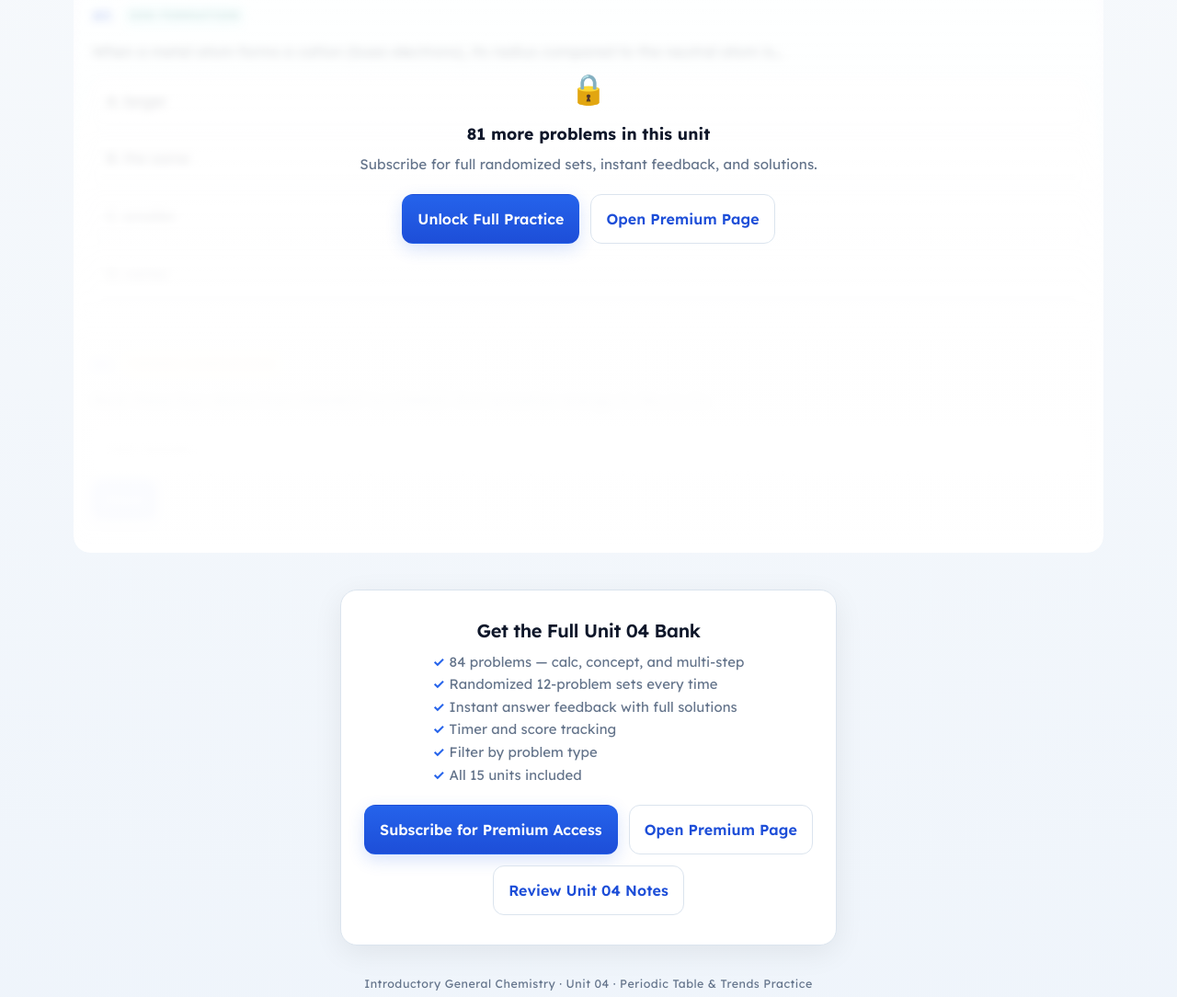
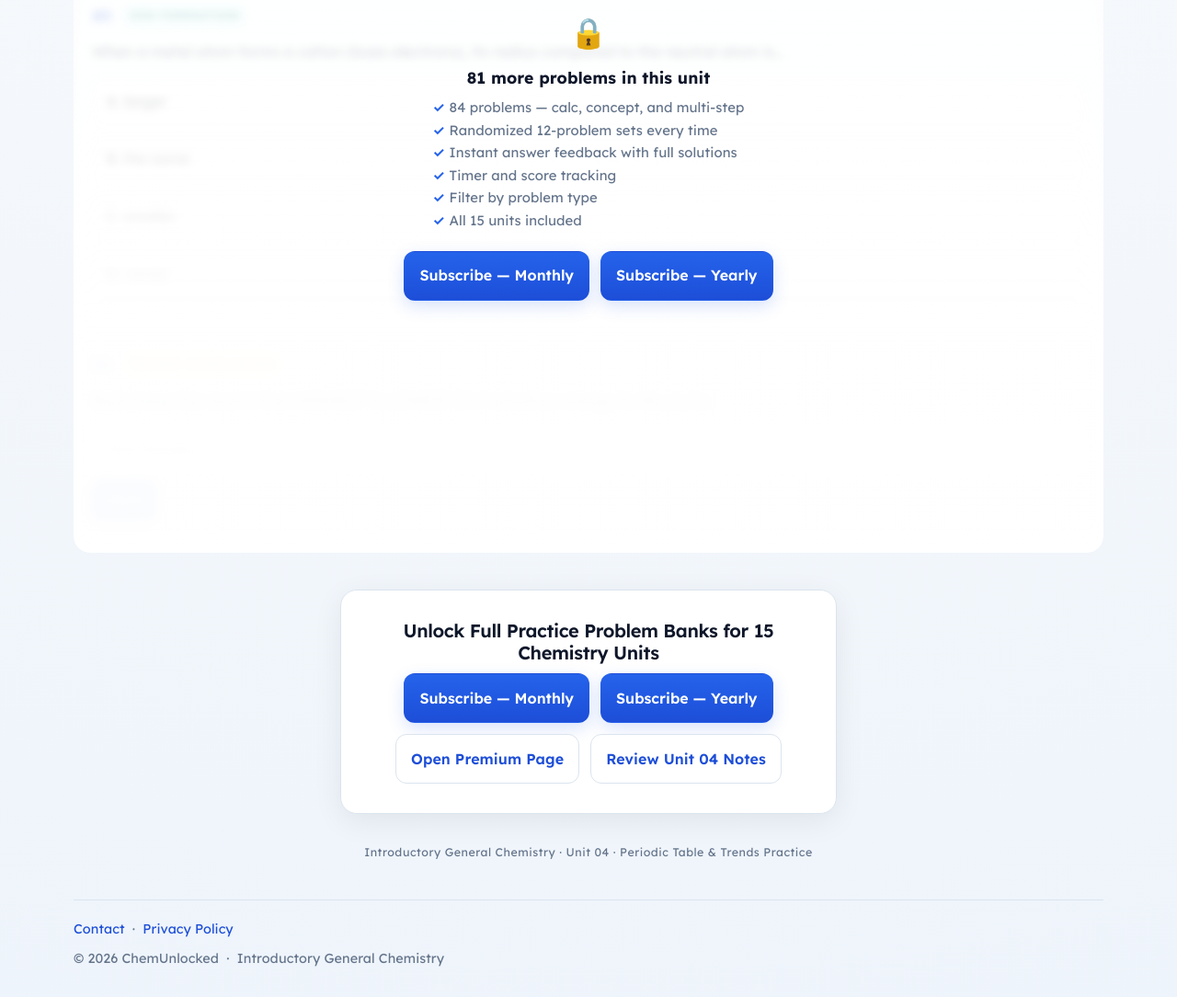
Before and after one commit to 3point3/ChemUnlocked, a website: page 04_practice.html in a window 1280 px wide. Shown: the part 1633-2717 px from the top of the page at 92% size. Drawn offline with Linux system fonts and the light colour scheme.

Commit message:
new overlay

```diff
--- a/04_practice.html
+++ b/04_practice.html
@@ -94,19 +94,7 @@
     <div class="premium-overlay">
       <span class="lock-icon" aria-hidden="true">🔒</span>
       <p style="font-weight:700;font-size:1.1rem;margin:0 0 0.4rem;">81 more problems in this unit</p>
-      <p style="color:var(--muted);margin:0 0 1.25rem;font-size:0.95rem;">Subscribe for full randomized sets, instant feedback, and solutions.</p>
-      <div class="teaser-cta-btns">
-        <button class="btn" onclick="startCheckout('monthly', '04')">Unlock Full Practice</button>
-        <a href="04_premium.html" class="btn btn-outline">Open Premium Page</a>
-      </div>
-    </div>
-  </div>
-
-  <!-- ── CTA Card ── -->
-  <div class="teaser-cta">
-    <div class="teaser-cta-card">
-      <h3>Get the Full Unit 04 Bank</h3>
-      <ul class="premium-includes">
+      <ul class="premium-includes" style="text-align:left;margin:0 0 1.25rem;">
         <li>84 problems — calc, concept, and multi-step</li>
         <li>Randomized 12-problem sets every time</li>
         <li>Instant answer feedback with full solutions</li>
@@ -115,7 +103,19 @@
         <li>All 15 units included</li>
       </ul>
       <div class="teaser-cta-btns">
-        <button class="btn" onclick="startCheckout('monthly', '04')">Subscribe for Premium Access</button>
+        <button class="btn" onclick="startCheckout('monthly', '04')">Subscribe — Monthly</button>
+        <button class="btn" onclick="startCheckout('yearly', '04')">Subscribe — Yearly</button>
+      </div>
+    </div>
+  </div>
+
+  <!-- ── CTA Card ── -->
+  <div class="teaser-cta">
+    <div class="teaser-cta-card">
+      <h3>Unlock Full Practice Problem Banks for 15 Chemistry Units</h3>
+      <div class="teaser-cta-btns">
+        <button class="btn" onclick="startCheckout('monthly', '04')">Subscribe — Monthly</button>
+        <button class="btn" onclick="startCheckout('yearly', '04')">Subscribe — Yearly</button>
         <a href="04_premium.html" class="btn btn-outline">Open Premium Page</a>
         <a href="04_Learn_Periodic_Table_and_Trends.html" class="btn btn-outline">Review Unit 04 Notes</a>
       </div>
```
Also changed, not shown: 2 other files.
